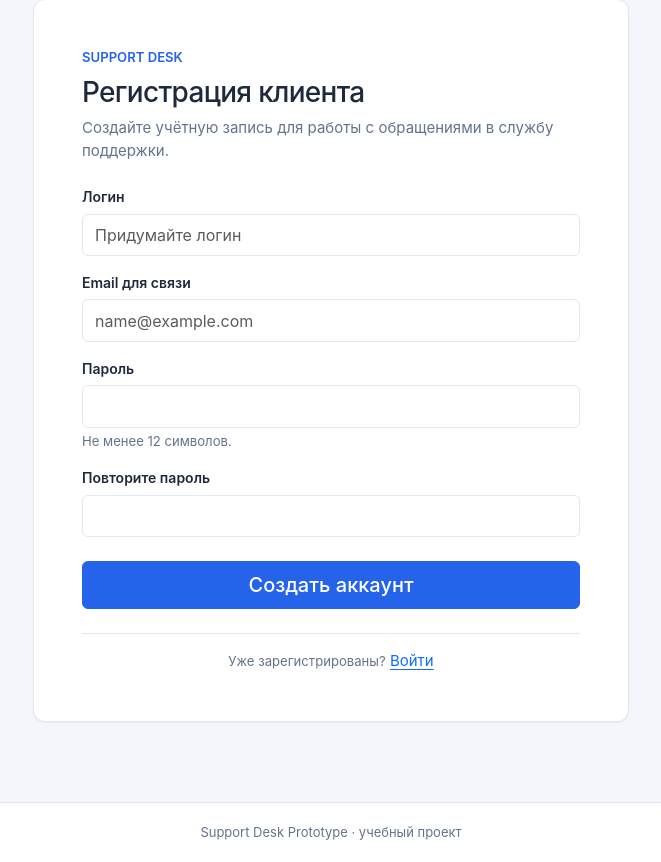
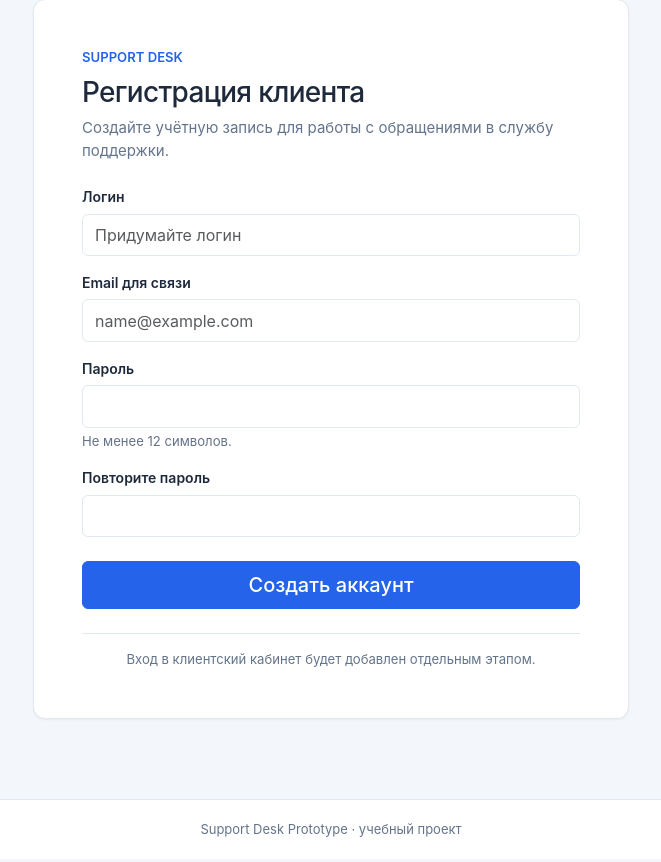
Before and after one commit to v00vaa/tech_support, a Flask app: page /register in a window 1280 px wide. Shown: the part 149-1011 px from the top of the page, without its empty margins (309-970 px from the left). After the commit the page ends 986 px from the top, so only its background shows below. Run offline with Flask 3, Linux system fonts and the light colour scheme; data comes from the database, SQL or seed files in the repository.

Commit message:
Clarify customer login is a separate pending feature

```diff
--- a/app/templates/auth/register.html
+++ b/app/templates/auth/register.html
@@ -69,7 +69,9 @@
           {{ form.submit(class_="btn btn-primary btn-lg w-100") }}
         </form>
       {% endif %}
-      <div class="border-top mt-4 pt-3 text-center"><span class="text-muted small">Уже зарегистрированы?</span> <a href="{{ url_for('auth.client_login') }}">Войти</a></div>
+      <div class="border-top mt-4 pt-3 text-center text-muted small">
+        Вход в клиентский кабинет будет добавлен отдельным этапом.
+      </div>
     </div></div>
   </div>
 </section>
```
